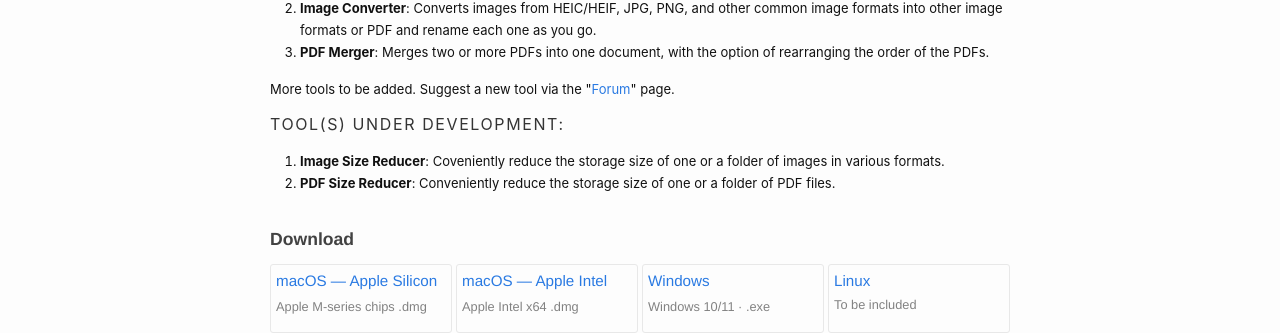
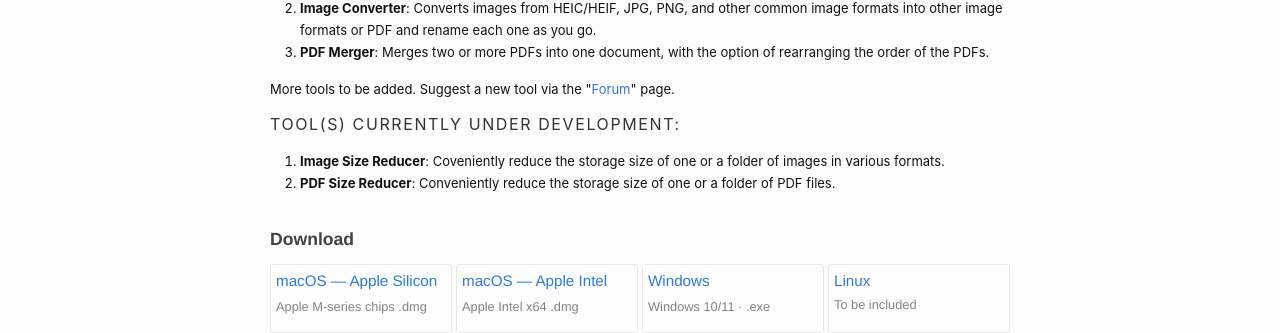
Before and after one commit to zzou21/BasicToolsWeb, a Jekyll site: the page built from index.html, in a window 1280 px wide. Shown: the part 377-710 px from the top of the page. Built offline with Jekyll 4.4.1, drawn with Linux system fonts in a browser that asks for light colours.

Commit message:
text correction

```diff
--- a/index.html
+++ b/index.html
@@ -22,7 +22,7 @@ An open-source and minimum-computing suite of everyday computer utilities that r
     <li><b>PDF Merger</b>: Merges two or more PDFs into one document, with the option of rearranging the order of the PDFs.</li>
   </ol>
   <p class="body">More tools to be added. Suggest a new tool via the "<a href="{{ '/forum/' | relative_url }}" target="_blank" rel="noopener noreferrer"">Forum</a>" page.</p>
-<p class="label">Tool(s) Under Development:</p>
+<p class="label">Tool(s) Currently Under Development:</p>
 <p class="body">
   <ol class="body">
     <li><b>Image Size Reducer</b>: Coveniently reduce the storage size of one or a folder of images in various formats.</li>
```
